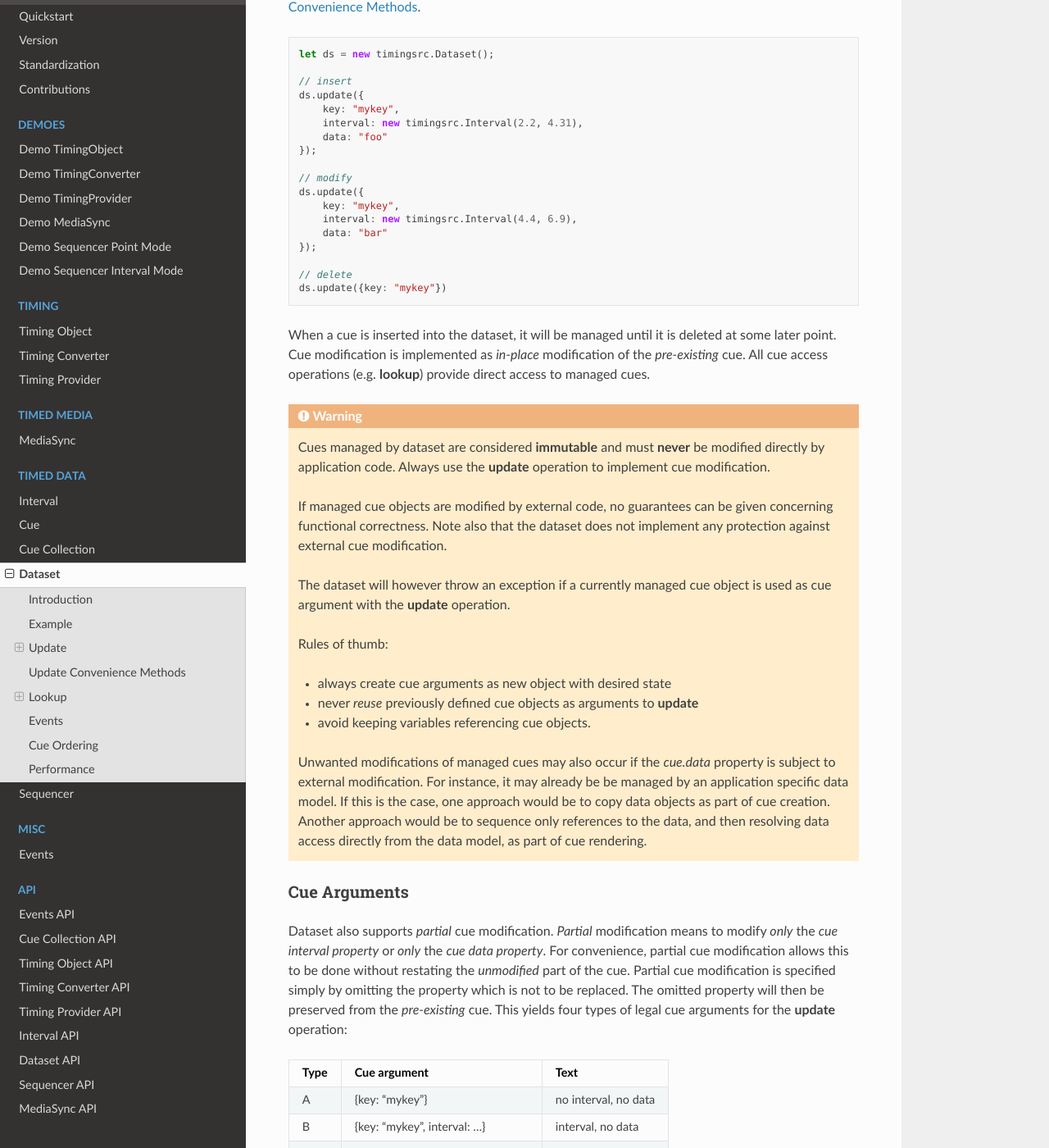
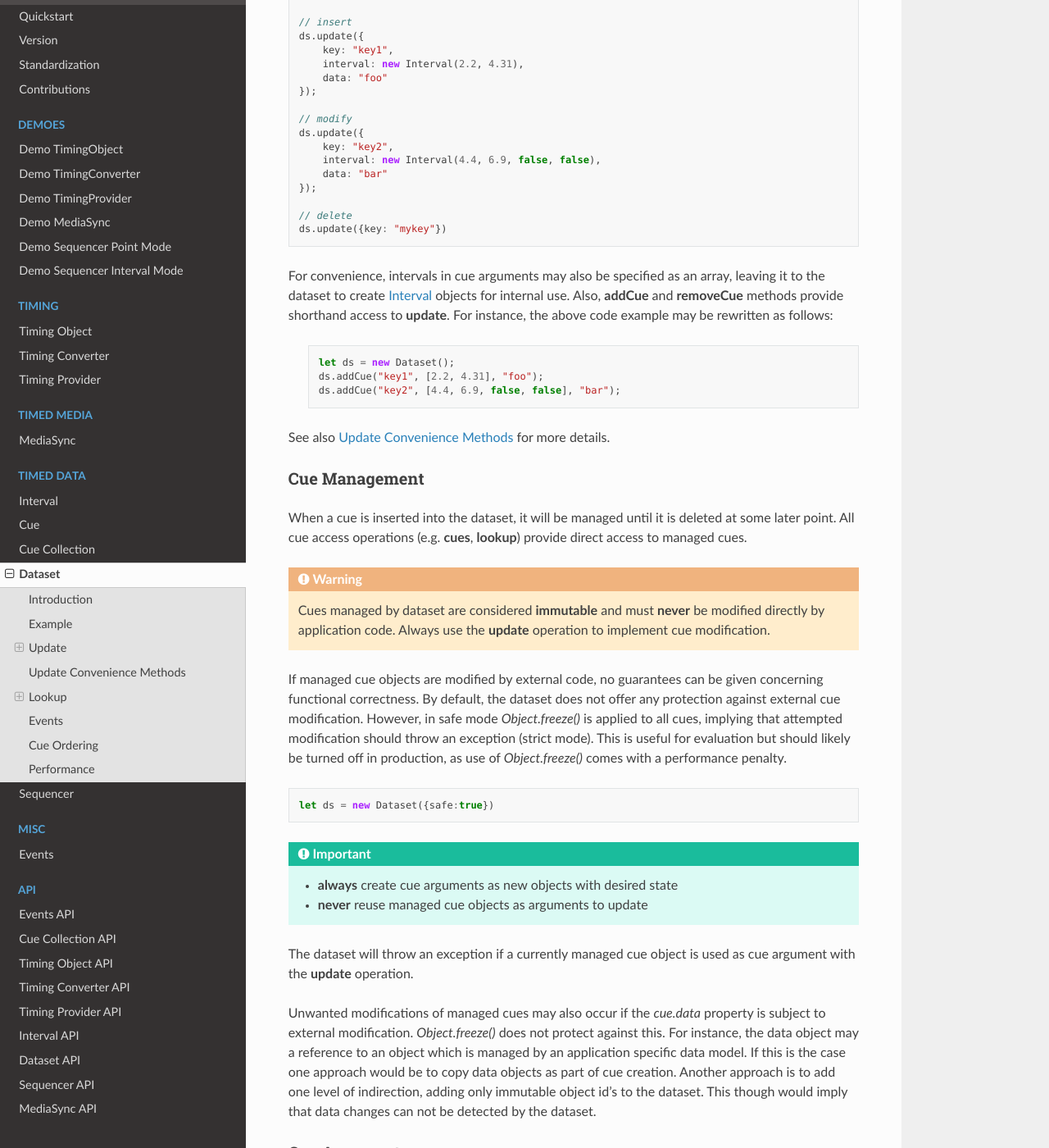
Before and after one commit to ingararntzen/timingdocs, a Sphinx documentation site: the page built from docs/source/timeddata/dataset.rst, in a window 1280 px wide and 1400 px high, scrolled down 2189 px. Shown: the whole window at 82% size. Built offline with Sphinx 7.4.7 and the Read the Docs theme 2.0.0, drawn with Linux system fonts in a browser that asks for light colours; some of the changed text lies outside the part shown.

Commit message:
updated dataset with respect to cue management object.freeze

```diff
--- a/docs/source/timeddata/dataset.rst
+++ b/docs/source/timeddata/dataset.rst
@@ -99,23 +99,22 @@ exists in the dataset, the *pre-existing* cue will be **modified** to
 match the provided cue argument. If a cue argument includes a key but no
 interval and no data, this means to **delete** the *pre-existing* cue.
 
-See also special convenience methods build on top of the basic update primitive :ref:`dataset-convenience`.
 
 ..  code-block:: javascript
 
-    let ds = new timingsrc.Dataset();
+    let ds = new Dataset();
 
     // insert
     ds.update({
-        key: "mykey",
-        interval: new timingsrc.Interval(2.2, 4.31),
+        key: "key1",
+        interval: new Interval(2.2, 4.31),
         data: "foo"
     });
 
     // modify
     ds.update({
-        key: "mykey",
-        interval: new timingsrc.Interval(4.4, 6.9),
+        key: "key2",
+        interval: new Interval(4.4, 6.9, false, false),
         data: "bar"
     });
 
@@ -123,10 +122,27 @@ See also special convenience methods build on top of the basic update primitive
     ds.update({key: "mykey"})
 
 
+
+For convenience, intervals in cue arguments may also be specified as an array, leaving it to the dataset to create :ref:`interval` objects for internal use. Also, **addCue** and **removeCue** methods provide shorthand access to **update**. For instance, the above code example may be rewritten as follows:
+
+    ..  code-block:: javascript
+
+        let ds = new Dataset();
+        ds.addCue("key1", [2.2, 4.31], "foo");
+        ds.addCue("key2", [4.4, 6.9, false, false], "bar");
+
+
+See also :ref:`dataset-update-convenience` for more details.
+
+
+..  _dataset-cuemanagement:
+
+Cue Management
+""""""""""""""""""""""""""""""""""""""""""""""""""""""""""""""""""""""""
+
 When a cue is inserted into the dataset, it will be managed
-until it is deleted at some later point. Cue modification is implemented as
-*in-place* modification of the *pre-existing* cue. All cue access
-operations (e.g. **lookup**) provide direct access to managed cues.
+until it is deleted at some later point. All cue access
+operations (e.g. **cues**, **lookup**) provide direct access to managed cues.
 
 
 ..  warning::
@@ -135,23 +151,28 @@ operations (e.g. **lookup**) provide direct access to managed cues.
     **never** be modified directly by application code. Always use the
     **update** operation to implement cue modification.
 
-    If managed cue objects are modified by external code, no guarantees
-    can be given concerning functional correctness. Note
-    also that the dataset does not implement any protection against
-    external cue modification.
 
-    The dataset will however throw an exception if a currently managed cue
-    object is used as cue argument with the **update** operation.
+If managed cue objects are modified by external code, no guarantees
+can be given concerning functional correctness. By default, the dataset does not offer any protection against external cue modification. However,
+in safe mode `Object.freeze()` is applied to all cues, implying that attempted modification should throw an exception (strict mode). This is useful for evaluation but should likely be turned off in production, as use of `Object.freeze()` comes with a performance penalty.
 
-    Rules of thumb:
+..  code-block:: javascript
 
-    -   always create cue arguments as new object with desired state
-    -   never *reuse* previously defined cue objects as arguments to **update**
-    -   avoid keeping variables referencing cue objects.
+    let ds = new Dataset({safe:true})
 
-    Unwanted modifications of managed cues may also occur if the *cue.data*
-    property is subject to external modification. For instance, it may already be be managed by an application specific data model. If this is the case, one approach would be to copy data objects as part of cue creation. Another approach would be to sequence only references to the data, and then resolving data access directly from the data model, as part of
-    cue rendering.
+
+
+
+..  important::
+
+    -   **always** create cue arguments as new objects with desired state
+    -   **never** reuse managed cue objects as arguments to update
+
+The dataset will throw an exception if a currently managed cue
+object is used as cue argument with the **update** operation.
+
+Unwanted modifications of managed cues may also occur if the *cue.data*
+property is subject to external modification. `Object.freeze()` does not protect against this. For instance, the data object may a reference to an object which is managed by an application specific data model. If this is the case one approach would be to copy data objects as part of cue creation. Another approach is to add one level of indirection, adding only immutable object id's to the dataset. This though would imply that data changes can not be detected by the dataset.
 
 
 Cue Arguments
@@ -387,7 +408,7 @@ for *chaining* is true.
     The consequences are not grave. The *old* value of result items and event arguments will be incorrect for chained cues.
 
 
-..  _dataset-convenience:
+..  _dataset-update-convenience:
 
 Update Convenience Methods
 ------------------------------------------------------------------------
```
Also changed, not shown: other parts of docs/source/timeddata/dataset.rst (+1 -1 lines), docs/source/api/api_dataset.rst (+15 -5 lines).
